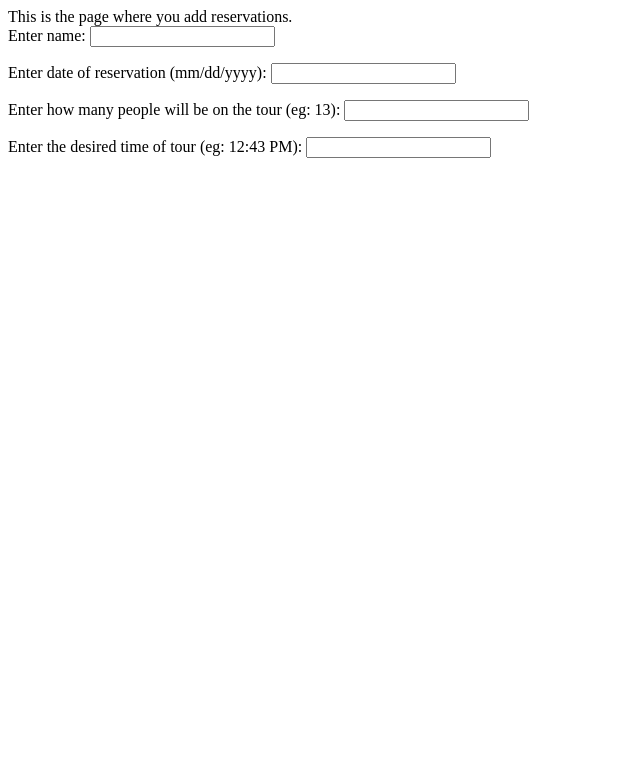
After one commit to patelsp198/visitMaker, a Django app: page /reservHome/addReserv/ in a window 1280 px wide. The commit adds this page. Shown: the top 783 px of the page, without its empty margins (0-640 px from the left). Run offline with Django 3.2, Linux system fonts and the light colour scheme.

Commit message:
Add files via upload

```diff
--- /dev/null
+++ b/visitMaker/addReserv/admin.py
@@ -0,0 +1,3 @@
+from django.contrib import admin
+
+# Register your models here.
--- /dev/null
+++ b/visitMaker/addReserv/apps.py
@@ -0,0 +1,5 @@
+from django.apps import AppConfig
+
+
+class AddreservConfig(AppConfig):
+    name = 'addReserv'
--- /dev/null
+++ b/visitMaker/addReserv/models.py
@@ -0,0 +1,3 @@
+from django.db import models
+
+# Create your models here.
--- /dev/null
+++ b/visitMaker/addReserv/tests.py
@@ -0,0 +1,3 @@
+from django.test import TestCase
+
+# Create your tests here.
--- /dev/null
+++ b/visitMaker/addReserv/urls.py
@@ -0,0 +1,6 @@
+from django.conf.urls import url
+from addReserv import views
+
+urlpatterns = [
+	url(r'^$', views.index, name ='addReserv.html'),
+]
--- /dev/null
+++ b/visitMaker/addReserv/views.py
@@ -0,0 +1,6 @@
+from django.shortcuts import render
+
+# Create your views here.
+
+def index(request):
+	return render (request, 'addReserv.html')
--- /dev/null
+++ b/visitMaker/home/templates/addReserv.html
@@ -0,0 +1,26 @@
+<html>
+	<head>
+	</head>
+	<body>
+		<div class="header">
+			This is the page where you add reservations.
+		</div>
+
+		<form action="" method="post">
+    	<label for="name">Enter name: </label>
+     	<input id="name" type="text" name="name_field" value="">
+		</form>
+		<form action="" method="post">
+    	<label for="date">Enter date of reservation (mm/dd/yyyy): </label>
+     	<input id="date" type="text" name="name_field" value="">
+		</form>
+		<form action="" method="post">
+    	<label for="numPeople">Enter how many people will be on the tour (eg: 13): </label>
+     	<input id="numPeople" type="text" name="name_field" value="">
+		</form>
+		<form action="" method="post">
+    	<label for="time">Enter the desired time of tour (eg: 12:43 PM): </label>
+     	<input id="time" type="text" name="name_field" value="">
+		</form>
+	</body>
+</html>
--- a/visitMaker/home/templates/reservations.html
+++ b/visitMaker/home/templates/reservations.html
@@ -4,6 +4,11 @@
 	<body>
 		<div class="header">
 			This is the page where the menu for reservations will exist.
+
+			Click <a href= "/home/">here</a> to return to the home page.
+		</div>
+		<div class = "add">
+			<a href= "/reservHome/addReserv/">Add a reservation</a>
 		</div>
 	</body>
 </html>
--- a/visitMaker/reservHome/urls.py
+++ b/visitMaker/reservHome/urls.py
@@ -1,6 +1,7 @@
-from django.conf.urls import url
+from django.conf.urls import url, include
 from reservHome import views
 
 urlpatterns = [
 	url(r'^$', views.index, name ='reservations.html'),
+	url(r'^addReserv/', include('addReserv.urls')),
 ]
--- a/visitMaker/visitMaker/settings.py
+++ b/visitMaker/visitMaker/settings.py
@@ -39,6 +39,7 @@ INSTALLED_APPS = [
     'django.contrib.staticfiles',
     'home',
     'reservHome',
+    'addReserv',
 
 ]
 
```
